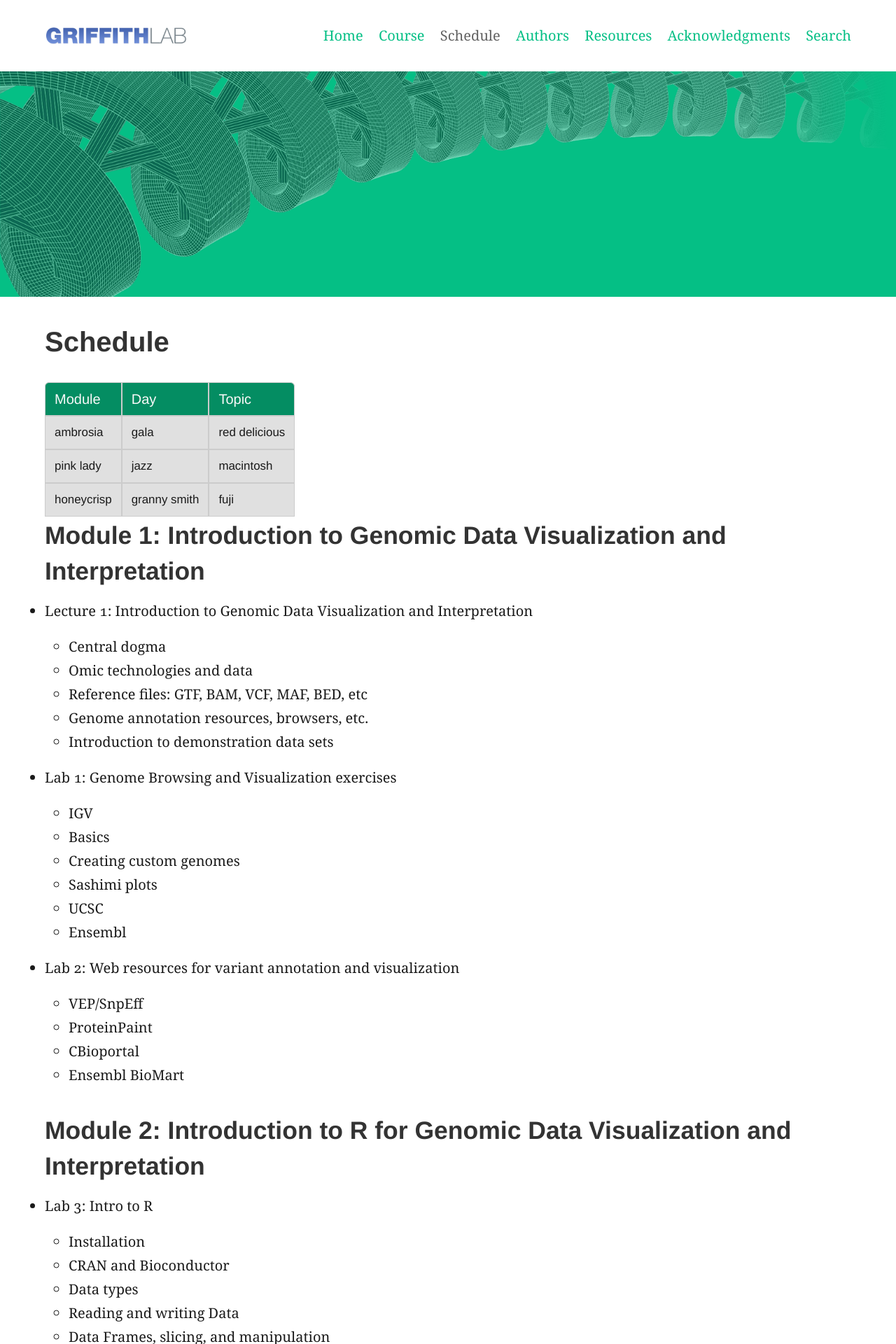
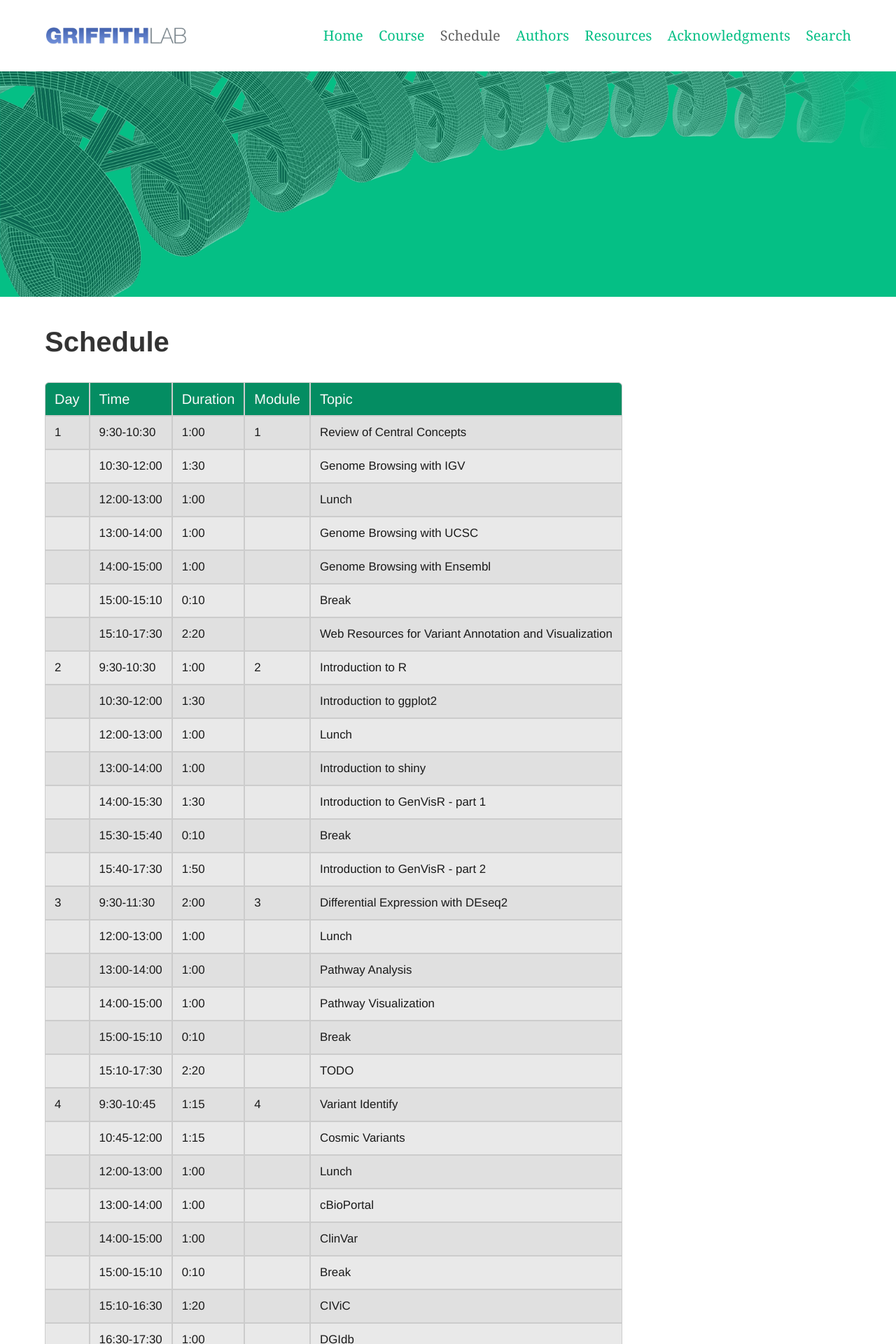
Before and after one commit to griffithlab/genviz.org, a Jekyll site: the page built from schedule.md, in a window 1280 px wide. Shown: the top 1920 px of the page at 70% size. Built offline with Jekyll 4.4.1, drawn with Linux system fonts in a browser that asks for light colours; some of the changed text lies outside the part shown.

Commit message:
minor tweaks to table css and updated schedule

```diff
--- a/_sass/sassline-base/_typography.scss
+++ b/_sass/sassline-base/_typography.scss
@@ -252,16 +252,19 @@ table tr
 	margin:0;
 	padding:0;
 
-    tr:only-child {
-        border-radius: 0 6px 0 0;
-      }
+    /*tr:last-child {
+        td:first-child{
+            border-radius: 6px 0 0 0;
+        }
+        td:last-child{
+            border-radius: 0 6px 0 0;
+        }
+    }*/
 }
-
-tr:hover {background-color: lighten($color__site--link, 20%)}
 
 table tr:nth-child(2n)
 {
-	background-color: #e0e0e0;
+	background-color: #e9e9e9;
 }
 table tr th[align="center"], table tr td[align="center"] {
 	text-align:center;
--- a/schedule.md
+++ b/schedule.md
@@ -6,95 +6,37 @@ excerpt: ""
 layout: "home"
 ---
 
-| Module | Day | Topic |
-|-------|--------|---------|
-| ambrosia | gala | red delicious |
-| pink lady | jazz | macintosh |
-| honeycrisp | granny smith | fuji |
-
-## Module 1: Introduction to Genomic Data Visualization and Interpretation
-
-* Lecture 1: Introduction to Genomic Data Visualization and Interpretation
-    * Central dogma
-    * Omic technologies and data
-    * Reference files: GTF, BAM, VCF, MAF, BED, etc
-    * Genome annotation resources, browsers, etc.
-    * Introduction to demonstration data sets
-
-* Lab 1: Genome Browsing and Visualization exercises
-    * IGV
-    * Basics
-    * Creating custom genomes
-    * Sashimi plots
-    * UCSC
-    * Ensembl
-
-* Lab 2: Web resources for variant annotation and visualization
-    * VEP/SnpEff
-    * ProteinPaint
-    * CBioportal
-    * Ensembl BioMart
-
-## Module 2: Introduction to R for Genomic Data Visualization and Interpretation
-
-* Lab 3: Intro to R
-    * Installation
-    * CRAN and Bioconductor
-    * Data types
-    * Reading and writing Data
-    * Data Frames, slicing, and manipulation
-    * Basic control structures
-    * apply() family of functions
-
-* Lab 4: Intro to ggplot
-    * wide vs long format
-    * geom and aes
-    * axis scaling and manipulation
-    * faceting
-    * themes and colours
-
-* Lab 5: Real world examples using ggplot
-    * Heatmaps
-    * Regression lines
-    * Survival analysis
-    * circos
-
-* Lab 6. Popular genomic visualizations with GenVisR
-    * Waterfall plots
-    * TvTi plots
-    * cnSpec plots
-    * cnView plots
-    * lohSpec plots
-    * genCov plots
-
-## Module 3: Differential Gene Expression and Pathway Analysis
-
-* Lab 7: Differential expression analysis
-    * DEseq2
-
-* Lab 8: Tools and datasets for pathway analysis
-    * KEGG
-    * GO
-    * GAGE (R package)
-
-* Lab 9: Pathway visualization
-    * Pathview (R package)
-    * Cytoscape
-
-## Module 4: Clinical interpretation of variants
-
-* Lab 10: Clinical variant interpretations
-    * Variant identity
-    * HGVS
-    * TransVar
-    * Mutalyzer
-    * ClinVar
-    * CIViC
-
-## Module 5: Additional Exercises
-
-* Lecture 5: Review. Question and Answer. Open discussion.
-
-* Lab 11a: Optional integrated exercises
-
-* Lab 11b: Customized visualization and interpretation of your own data
+| Day | Time | Duration | Module | Topic |
+|-------|--------|---------|---------|
+| 1 | 9:30-10:30 |  1:00 | 1 | Review of Central Concepts |
+|  | 10:30-12:00 | 1:30 |  | Genome Browsing with IGV |
+|  | 12:00-13:00 | 1:00 |  | Lunch |
+|  | 13:00-14:00 | 1:00 |  | Genome Browsing with UCSC |
+|  | 14:00-15:00 | 1:00 |  | Genome Browsing with Ensembl |
+|  | 15:00-15:10 | 0:10 |  | Break |
+|  | 15:10-17:30 | 2:20 |  | Web Resources for Variant Annotation and Visualization |
+| 2 | 9:30-10:30 | 1:00 | 2 | Introduction to R |
+| | 10:30-12:00 | 1:30 |  | Introduction to ggplot2 |
+| | 12:00-13:00 | 1:00 |  | Lunch |
+| | 13:00-14:00 | 1:00 |  | Introduction to shiny|
+| | 14:00-15:30 | 1:30 |  | Introduction to GenVisR - part 1 |
+|  | 15:30-15:40 | 0:10 |  | Break |
+| | 15:40-17:30 | 1:50 | | Introduction to GenVisR - part 2 |
+| 3 | 9:30-11:30 | 2:00 | 3 | Differential Expression with DEseq2 |
+| | 12:00-13:00 | 1:00 |  | Lunch |
+| | 13:00-14:00 | 1:00 | | Pathway Analysis |
+| | 14:00-15:00 | 1:00 | | Pathway Visualization |
+| | 15:00-15:10 | 0:10 | | Break |
+| | 15:10-17:30 | 2:20 | | TODO |
+| 4 | 9:30-10:45 | 1:15 | 4 | Variant Identify|
+| | 10:45-12:00 |  1:15 |   | Cosmic Variants|
+| | 12:00-13:00 | 1:00 |  | Lunch |
+| | 13:00-14:00 | 1:00 |  | cBioPortal |
+| | 14:00-15:00 | 1:00 |  | ClinVar|
+| | 15:00-15:10 | 0:10 | | Break |
+| | 15:10-16:30 | 1:20 | | CIViC |
+| | 16:30-17:30 | 1:00 | | DGIdb |
+| 5 | 9:30-11:00 | 1:30 | 5 | Review |
+|   | 11:00-12:00 | 1:00 | | Questions |
+|   | 12:00-13:00 | 1:00 | | Lunch |
+|   | 13:00-17:30 | 4:30 | | Work on your own data or additional exercises |
```
